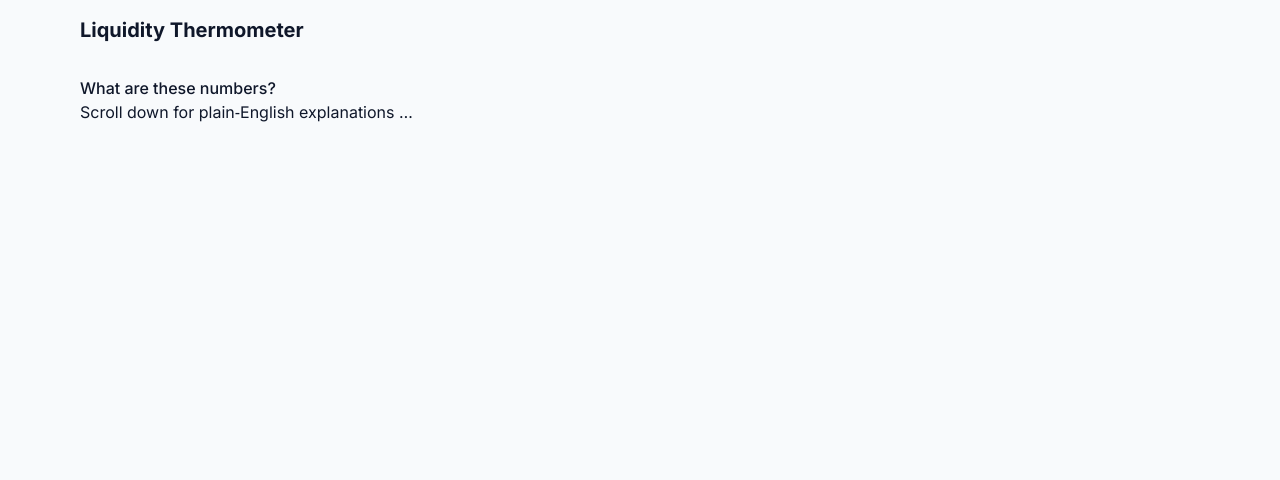
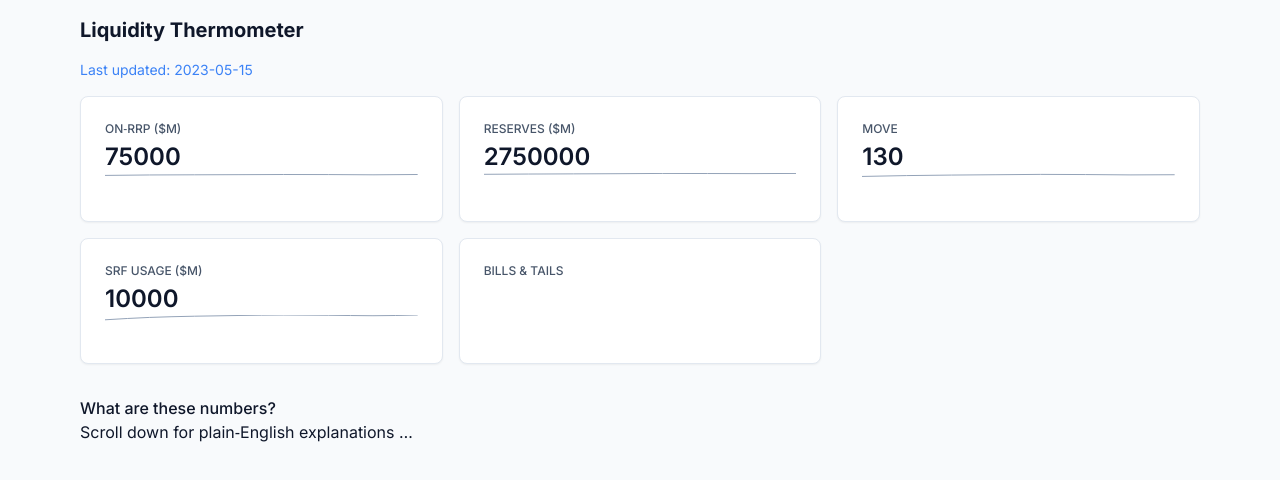
Before and after one commit to cablechris/liquiditydashboard, a Next.js app in the folder web/: page / in a window 1280 px wide. Shown: the top 480 px of the page. Built offline with nearby package versions, Linux system fonts and the light colour scheme.

Commit message:
Add sparkline history functionality and sample data

```diff
--- a/web/app/page.tsx
+++ b/web/app/page.tsx
@@ -1,9 +1,15 @@
 import React from 'react';
 import MetricCard from "@/components/MetricCard";
-// @ts-ignore
-import data from "../public/dashboard.json";
+// @ts-ignore - Import JSON directly
+import snap from "../public/dashboard.json";
+// @ts-ignore - Import sparks data
+import sparks from "../public/sparks.json";
 
-// TypeScript interface for our data
+// Helper function to format the series data for charts
+const series = (k: string) =>
+  (sparks as any[]).map((r) => ({ value: r[k] }));
+
+// Define the dashboard data interface
 interface DashboardData {
   date: string;
   on_rrp: number;
@@ -18,18 +24,42 @@ interface DashboardData {
     move: string;
     srf: string;
     tail: string;
+    [key: string]: string;
   };
-  [key: string]: any; // Index signature to allow string indexing
+  [key: string]: any;
 }
 
+// Cast the imported data to our interface
+const data: DashboardData = snap as DashboardData;
+
 export default function Home() {
+  const metrics = [
+    { key: "on_rrp", label: "ON‑RRP ($m)" },
+    { key: "reserves", label: "Reserves ($m)" },
+    { key: "move", label: "MOVE" },
+    { key: "srf", label: "SRF usage ($m)" },
+    { key: "tail", label: "Bills & Tails" },
+  ];
+
   return (
     <main className="max-w-6xl mx-auto p-4">
       <h1 className="text-xl font-bold mb-4">Liquidity Thermometer</h1>
-      <div className="mt-8">
+      <p className="text-sm text-blue-500 mb-4">Last updated: {data.date}</p>
+      <div className="grid grid-cols-1 sm:grid-cols-2 lg:grid-cols-3 gap-4">
+        {metrics.map((m) => (
+          <MetricCard
+            key={m.key}
+            title={m.label}
+            value={data[m.key]}
+            status={data.status[m.key]}
+            data={series(m.key)}
+          />
+        ))}
+      </div>
+      <section className="mt-8 prose max-w-none">
         <h2>What are these numbers?</h2>
         <p>Scroll down for plain‑English explanations …</p>
-      </div>
+      </section>
     </main>
   );
 }
--- a/web/components/MetricCard.tsx
+++ b/web/components/MetricCard.tsx
@@ -5,7 +5,7 @@ import { ResponsiveContainer, LineChart, Line } from "recharts";
 interface Props {
   title: string;
   value: string | number;
-  status: string; // Changed from "green" | "amber" | "red" to accept any string
+  status: string;
   data: { value: number }[]; // sparkline data
 }
 
@@ -16,11 +16,13 @@ export default function MetricCard({ title, value, status, data }: Props) {
         <h3 className="text-xs text-slate-600 uppercase mb-1">{title}</h3>
         <div className={`text-2xl font-semibold text-status-${status}`}>{value}</div>
         <div className="h-6">
-          <ResponsiveContainer width="100%" height="100%">
-            <LineChart data={data} margin={{ top: 0, right: 0, left: 0, bottom: 0 }}>
-              <Line type="monotone" dataKey="value" stroke="#94a3b8" strokeWidth={1} dot={false} />
-            </LineChart>
-          </ResponsiveContainer>
+          {data.length > 1 && (
+            <ResponsiveContainer width="100%" height="100%">
+              <LineChart data={data} margin={{ top: 0, right: 0, left: 0, bottom: 0 }}>
+                <Line type="monotone" dataKey="value" stroke="#94a3b8" strokeWidth={1} dot={false} />
+              </LineChart>
+            </ResponsiveContainer>
+          )}
         </div>
       </CardContent>
     </Card>
--- /dev/null
+++ b/web/public/sparks.json
@@ -0,0 +1,74 @@
+[
+  {
+    "date": "2023-04-15",
+    "on_rrp": 72000,
+    "reserves": 2650000,
+    "move": 120,
+    "srf": 8000,
+    "bill_share": 0.61,
+    "tail_bp": 3.2
+  },
+  {
+    "date": "2023-04-16",
+    "on_rrp": 73500,
+    "reserves": 2680000,
+    "move": 125,
+    "srf": 9000,
+    "bill_share": 0.62,
+    "tail_bp": 3.3
+  },
+  {
+    "date": "2023-04-17",
+    "on_rrp": 74000,
+    "reserves": 2700000,
+    "move": 128,
+    "srf": 9500,
+    "bill_share": 0.63,
+    "tail_bp": 3.4
+  },
+  {
+    "date": "2023-04-18",
+    "on_rrp": 74500,
+    "reserves": 2720000,
+    "move": 130,
+    "srf": 9800,
+    "bill_share": 0.64,
+    "tail_bp": 3.5
+  },
+  {
+    "date": "2023-04-19",
+    "on_rrp": 75000,
+    "reserves": 2750000,
+    "move": 132,
+    "srf": 10000,
+    "bill_share": 0.65,
+    "tail_bp": 3.6
+  },
+  {
+    "date": "2023-04-20",
+    "on_rrp": 74800,
+    "reserves": 2740000,
+    "move": 131,
+    "srf": 9900,
+    "bill_share": 0.64,
+    "tail_bp": 3.5
+  },
+  {
+    "date": "2023-04-21",
+    "on_rrp": 74000,
+    "reserves": 2730000,
+    "move": 129,
+    "srf": 9700,
+    "bill_share": 0.63,
+    "tail_bp": 3.4
+  },
+  {
+    "date": "2023-04-22",
+    "on_rrp": 75000,
+    "reserves": 2750000,
+    "move": 130,
+    "srf": 10000,
+    "bill_share": 0.65,
+    "tail_bp": 3.5
+  }
+]
```
Also changed, not shown: 1 other file (tests, documents, lock files or other folders).
